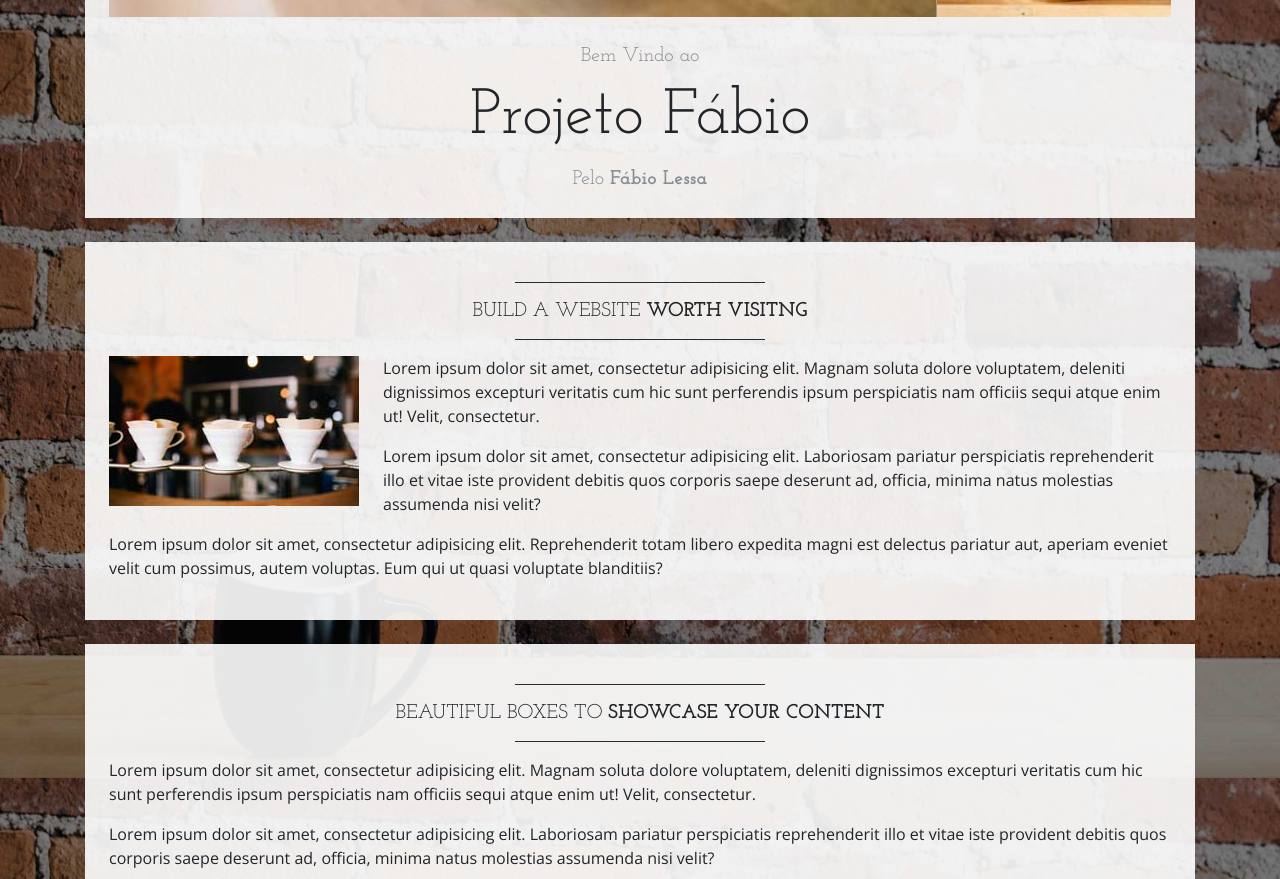
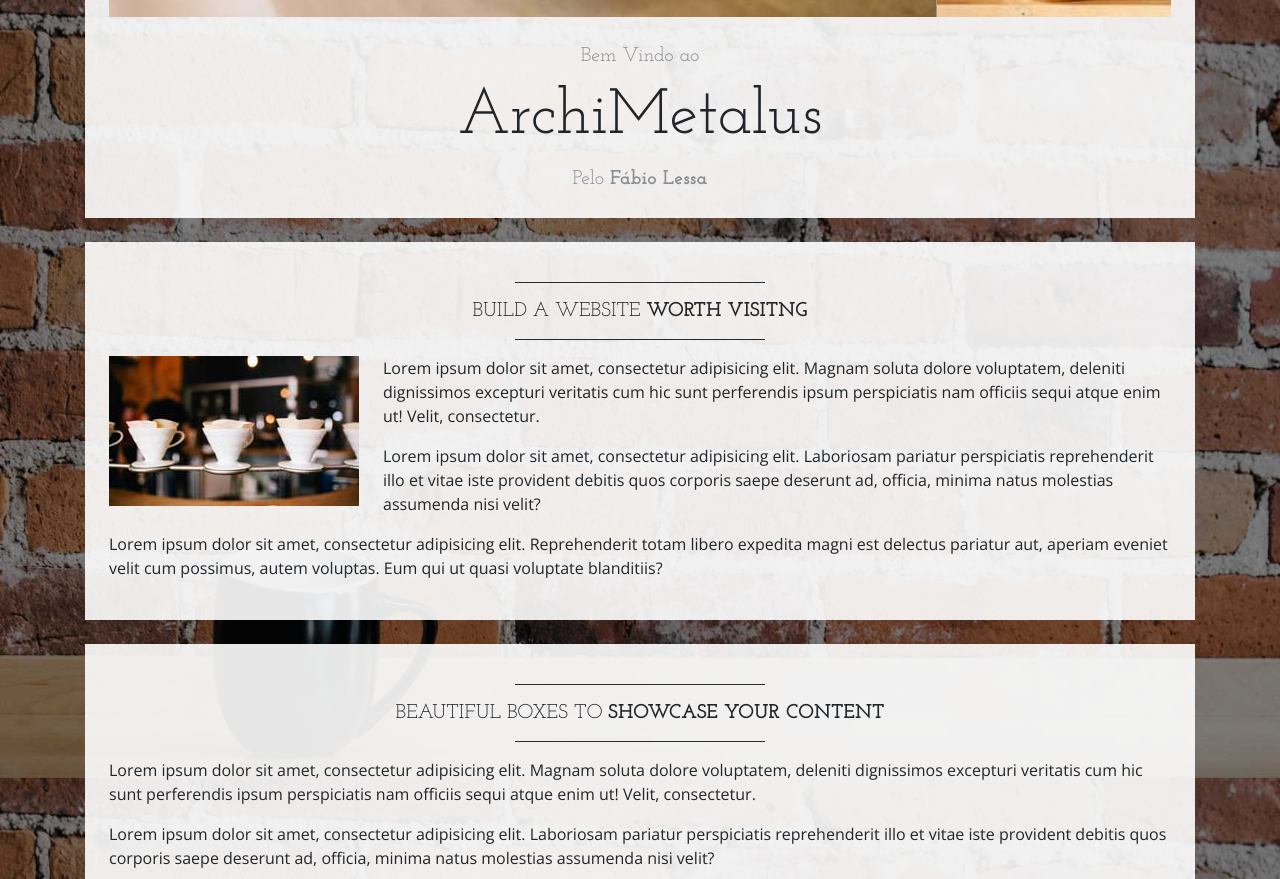
Before and after one commit to FabioLemosLessa/TestArchiMetalus, a website: page index.html in a window 1280 px wide. Shown: the part 822-1701 px from the top of the page. Drawn offline with nearby package versions, Linux system fonts and the light colour scheme.

Commit message:
Atualizar tela
Atualizar tela

```diff
--- a/index.html
+++ b/index.html
@@ -100,7 +100,7 @@
         <!-- Welcome Message -->
         <div class="text-center mt-4">
           <div class="text-heading text-muted text-lg">Bem Vindo ao</div>
-          <h1 class="my-2">Projeto Fábio</h1>
+          <h1 class="my-2">ArchiMetalus</h1>
           <div class="text-heading text-muted text-lg">Pelo
             <strong>Fábio Lessa</strong>
           </div>
```
